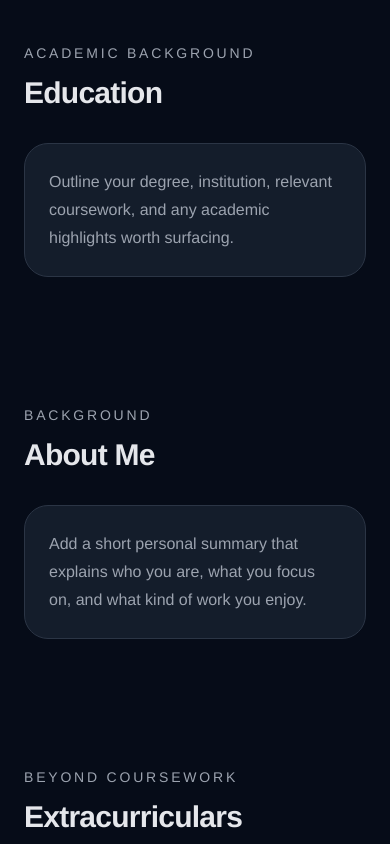
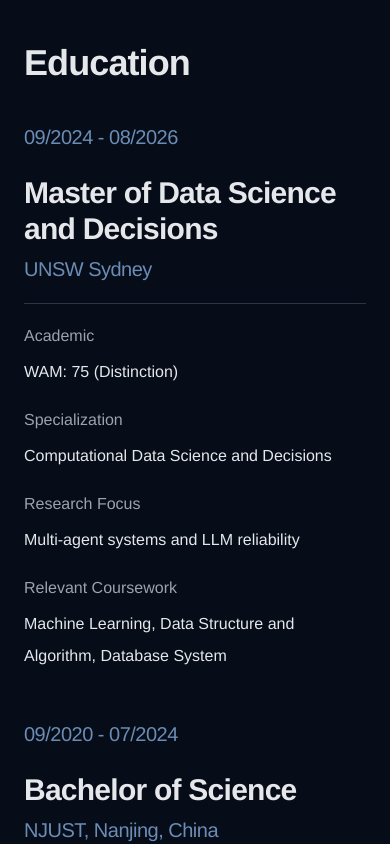
Before and after one commit to ditafy/devin-portfolio, a Next.js app: page / in a window 390 px wide. Shown: the part 5900-6744 px from the top of the page. Built offline with nearby package versions, Linux system fonts and the light colour scheme.

Commit message:
finish the edu section

```diff
--- a/app/page.tsx
+++ b/app/page.tsx
@@ -1,5 +1,6 @@
 import {
   ContentSection,
+  EducationSection,
   HeroSection,
   OpeningScreen,
   ProjectsSection,
@@ -8,13 +9,6 @@
 } from "@/components/portfolio";
 
 const portfolioSections = [
-  {
-    id: "education",
-    eyebrow: "Academic background",
-    title: "Education",
-    description:
-      "Outline your degree, institution, relevant coursework, and any academic highlights worth surfacing.",
-  },
   {
     id: "about",
     eyebrow: "Background",
@@ -47,6 +41,7 @@
       <div className="mx-auto flex w-full max-w-6xl flex-col px-6 pb-16 sm:px-8 lg:px-12">
         <ProjectsSection />
         <SkillsSection />
+        <EducationSection />
         {portfolioSections.map((section) => (
           <SectionShell
             key={section.id}
--- /dev/null
+++ b/components/portfolio/education-section.tsx
@@ -0,0 +1,87 @@
+const educationEntries = [
+  {
+    dates: "09/2024 - 08/2026",
+    degree: "Master of Data Science and Decisions",
+    institution: "UNSW Sydney",
+    details: [
+      ["Academic", "WAM: 75 (Distinction)"],
+      ["Specialization", "Computational Data Science and Decisions"],
+      ["Research Focus", "Multi-agent systems and LLM reliability"],
+      ["Relevant Coursework", "Machine Learning, Data Structure and Algorithm, Database System"],
+    ],
+  },
+  {
+    dates: "09/2020 - 07/2024",
+    degree: "Bachelor of Science",
+    institution: "NJUST, Nanjing, China",
+    details: [
+      ["Major", "Mathematics"],
+      ["GPA", "85+ (High Distinction)"],
+      ["Awards", "Academic Merit Scholarship (Top 15% of cohort)"],
+      ["Achievement", "Admitted through Gaokao ranking in the top 5%"],
+    ],
+  },
+] as const;
+
+export function EducationSection() {
+  return (
+    <section id="education" className="py-16 scroll-mt-24 sm:py-20">
+      <div className="space-y-10 sm:space-y-12">
+        <div className="max-w-3xl space-y-4">
+          <h2 className="text-4xl font-semibold tracking-tight text-text sm:text-5xl md:text-6xl">
+            Education
+          </h2>
+        </div>
+
+        <div className="space-y-12 sm:space-y-16">
+          {educationEntries.map((entry, index) => (
+            <article
+              key={`${entry.degree}-${index}`}
+              className="grid gap-6 md:grid-cols-[220px_48px_minmax(0,1fr)] md:gap-8"
+            >
+              <div className="space-y-3 md:pt-1">
+                <p className="text-xl font-medium tracking-tight text-accent">
+                  {entry.dates}
+                </p>
+              </div>
+
+              <div className="relative hidden md:block">
+                <div className="absolute left-1/2 top-0 h-full w-px -translate-x-1/2 bg-[linear-gradient(180deg,var(--accent-border),rgba(107,141,181,0.18))]" />
+                <div className="absolute left-1/2 top-3 h-6 w-6 -translate-x-1/2 rounded-full border border-[var(--accent-border)] bg-[var(--accent-surface-strong)] shadow-[0_0_0_8px_rgba(107,141,181,0.08)]">
+                  <div className="absolute left-1/2 top-1/2 h-3.5 w-3.5 -translate-x-1/2 -translate-y-1/2 rounded-full bg-accent" />
+                </div>
+              </div>
+
+              <div className="space-y-5 md:pt-1">
+                <div className="space-y-2">
+                  <h3 className="text-3xl font-semibold tracking-tight text-text">
+                    {entry.degree}
+                  </h3>
+                  <p className="text-xl tracking-tight text-accent">
+                    {entry.institution}
+                  </p>
+                </div>
+
+                <div className="border-t border-border pt-5">
+                  <dl className="space-y-5">
+                    {entry.details.map(([label, value]) => (
+                      <div
+                        key={`${entry.degree}-${label}`}
+                        className="grid gap-2 sm:grid-cols-[180px_minmax(0,1fr)] sm:gap-8"
+                      >
+                        <dt className="text-base text-muted">{label}</dt>
+                        <dd className="text-base leading-8 text-text">
+                          {value}
+                        </dd>
+                      </div>
+                    ))}
+                  </dl>
+                </div>
+              </div>
+            </article>
+          ))}
+        </div>
+      </div>
+    </section>
+  );
+}
--- a/components/portfolio/index.ts
+++ b/components/portfolio/index.ts
@@ -1,4 +1,5 @@
 export { ContentSection } from "./content-section";
+export { EducationSection } from "./education-section";
 export { HeroSection } from "./hero-section";
 export { OpeningScreen } from "./opening-screen";
 export { ProjectsSection } from "./projects-section";
```
